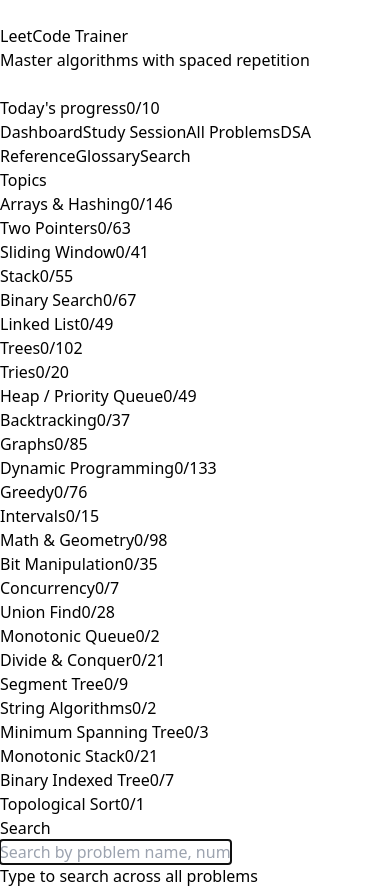
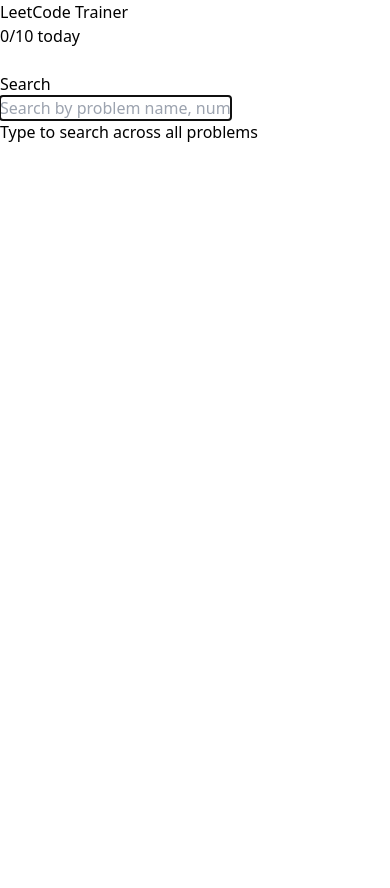
Before and after one commit to niamleeson/leetcode, a React (Vite) app: page /#/search in a window 390 px wide. After the commit the page ends 844 px from the top, so only its background shows below. Built offline with nearby package versions, Linux system fonts and the light colour scheme.

Commit message:
Change sidebar to a top nav bar with collapsible menu
Menu is now a horizontal bar at the top with a hamburger toggle.
Expanding it shows nav links as pills and topics in a grid.
No more floating overlay or backdrop.

Co-Authored-By: Claude Opus 4.6 <noreply@anthropic.com>

```diff
--- a/src/App.tsx
+++ b/src/App.tsx
@@ -98,7 +98,7 @@ export default function App() {
         dailyGoal={store.dailyGoal}
         getTopicStats={store.getTopicStats}
       />
-      <main className="p-6 pt-14 overflow-y-auto max-w-5xl mx-auto">
+      <main className="p-6 overflow-y-auto max-w-5xl mx-auto">
         <Routes>
           <Route path="/" element={
             <Dashboard
--- a/src/components/Sidebar.tsx
+++ b/src/components/Sidebar.tsx
@@ -30,67 +30,43 @@ export default function Sidebar({
   const [open, setOpen] = useState(false);
 
   return (
-    <>
-      {/* Hamburger button - always visible when sidebar is closed */}
-      {!open && (
+    <div className="bg-gray-900 border-b border-gray-800">
+      {/* Top bar */}
+      <div className="flex items-center justify-between px-4 py-3">
+        <Link to="/" className="flex items-center gap-3">
+          <h1 className="text-lg font-bold text-white">LeetCode Trainer</h1>
+        </Link>
+        <div className="flex items-center gap-3">
+          <span className="text-xs text-gray-400">{solvedToday}/{dailyGoal} today</span>
+          <div className="w-16 bg-gray-800 rounded-full h-2 overflow-hidden">
+            <div
+              className="h-full bg-emerald-500 rounded-full"
+              style={{ width: `${Math.min(100, (solvedToday / dailyGoal) * 100)}%` }}
+            />
+          </div>
           <button
-          onClick={() => setOpen(true)}
-          className="fixed top-3 left-3 z-50 p-2 bg-gray-900 border border-gray-700 rounded-lg text-gray-300 hover:text-white hover:bg-gray-800 transition-colors"
-          aria-label="Open menu"
+            onClick={() => setOpen(!open)}
+            className="p-1.5 text-gray-300 hover:text-white hover:bg-gray-800 rounded-md transition-colors"
+            aria-label="Toggle menu"
           >
+            {open ? (
+              <svg className="w-5 h-5" fill="none" stroke="currentColor" viewBox="0 0 24 24">
+                <path strokeLinecap="round" strokeLinejoin="round" strokeWidth={2} d="M6 18L18 6M6 6l12 12" />
+              </svg>
+            ) : (
               <svg className="w-5 h-5" fill="none" stroke="currentColor" viewBox="0 0 24 24">
                 <path strokeLinecap="round" strokeLinejoin="round" strokeWidth={2} d="M4 6h16M4 12h16M4 18h16" />
               </svg>
+            )}
           </button>
-      )}
-
-      {/* Backdrop */}
-      {open && (
-        <div
-          className="fixed inset-0 bg-black/50 z-40"
-          onClick={() => setOpen(false)}
-        />
-      )}
-
-      {/* Sidebar drawer */}
-      <aside
-        className={`fixed top-0 left-0 z-50 w-72 bg-gray-900 border-r border-gray-800 h-screen flex flex-col overflow-hidden transition-transform duration-200 ${
-          open ? 'translate-x-0' : '-translate-x-full'
-        }`}
-      >
-        {/* Header with close button */}
-        <div className="flex items-center justify-between p-4 border-b border-gray-800">
-          <Link to="/" onClick={() => setOpen(false)}>
-            <h1 className="text-lg font-bold text-white">LeetCode Trainer</h1>
-            <p className="text-xs text-gray-500 mt-1">Master algorithms with spaced repetition</p>
-          </Link>
-          <button
-            onClick={() => setOpen(false)}
-            className="p-1.5 text-gray-400 hover:text-white hover:bg-gray-800 rounded-md transition-colors"
-            aria-label="Close menu"
-          >
-            <svg className="w-5 h-5" fill="none" stroke="currentColor" viewBox="0 0 24 24">
-              <path strokeLinecap="round" strokeLinejoin="round" strokeWidth={2} d="M6 18L18 6M6 6l12 12" />
-            </svg>
-          </button>
-        </div>
-
-        {/* Daily progress */}
-        <div className="p-4 border-b border-gray-800">
-          <div className="flex justify-between text-xs text-gray-400 mb-1">
-            <span>Today's progress</span>
-            <span>{solvedToday}/{dailyGoal}</span>
-          </div>
-          <div className="w-full bg-gray-800 rounded-full h-2 overflow-hidden">
-            <div
-              className="h-full bg-emerald-500 transition-all duration-500 rounded-full"
-              style={{ width: `${Math.min(100, (solvedToday / dailyGoal) * 100)}%` }}
-            />
         </div>
       </div>
 
+      {/* Collapsible menu */}
+      {open && (
+        <div className="border-t border-gray-800 px-4 py-3">
           {/* Navigation */}
-        <nav className="p-2 space-y-0.5">
+          <div className="flex flex-wrap gap-2 mb-3">
             {navItems.map(item => {
               const isActive = location.pathname === item.path;
               const badge = item.badgeKey === 'due' ? dueCount : 0;
@@ -100,7 +76,7 @@ export default function Sidebar({
                   key={item.path}
                   to={item.path}
                   onClick={() => setOpen(false)}
-                className={`w-full block px-3 py-2 rounded-md text-sm flex items-center justify-between transition-colors ${
+                  className={`px-3 py-1.5 rounded-md text-sm flex items-center gap-1.5 transition-colors ${
                     isActive
                       ? 'bg-blue-600/20 text-blue-400'
                       : 'text-gray-300 hover:bg-gray-800 hover:text-white'
@@ -115,14 +91,11 @@ export default function Sidebar({
                 </Link>
               );
             })}
-        </nav>
+          </div>
 
           {/* Topics */}
-        <div className="flex-1 overflow-y-auto border-t border-gray-800 mt-2">
-          <p className="px-4 py-2 text-xs font-semibold text-gray-500 uppercase tracking-wider">
-            Topics
-          </p>
-          <div className="px-2 pb-4 space-y-0.5">
+          <p className="text-xs font-semibold text-gray-500 uppercase tracking-wider mb-2">Topics</p>
+          <div className="grid grid-cols-2 sm:grid-cols-3 gap-1">
             {STUDY_ORDER.map(topic => {
               const tStats = getTopicStats(topic as Topic);
               const pct = tStats.total > 0 ? Math.round((tStats.solved / tStats.total) * 100) : 0;
@@ -134,28 +107,23 @@ export default function Sidebar({
                   key={topic}
                   to={`/topic/${slug}`}
                   onClick={() => setOpen(false)}
-                  className={`w-full block px-3 py-1.5 rounded-md text-sm flex items-center gap-2 transition-colors ${
+                  className={`px-2 py-1.5 rounded-md text-sm flex items-center gap-2 transition-colors ${
                     isSelected
                       ? 'bg-blue-600/20 text-blue-400'
                       : 'text-gray-400 hover:bg-gray-800 hover:text-gray-200'
                   }`}
                 >
-                  <span className="flex-1 truncate">{topic}</span>
-                  <span className="text-xs text-gray-600 whitespace-nowrap">
-                    {tStats.solved}/{tStats.total}
-                  </span>
-                  <div className="w-8 bg-gray-800 rounded-full h-1.5 overflow-hidden">
-                    <div
-                      className="h-full bg-emerald-500 rounded-full"
-                      style={{ width: `${pct}%` }}
-                    />
+                  <span className="flex-1 truncate text-xs">{topic}</span>
+                  <span className="text-xs text-gray-600 whitespace-nowrap">{tStats.solved}/{tStats.total}</span>
+                  <div className="w-6 bg-gray-800 rounded-full h-1.5 overflow-hidden">
+                    <div className="h-full bg-emerald-500 rounded-full" style={{ width: `${pct}%` }} />
                   </div>
                 </Link>
               );
             })}
           </div>
         </div>
-      </aside>
-    </>
+      )}
+    </div>
   );
 }
```
Also changed, not shown: 5 other files (tests, documents, lock files or other folders). Lines whose indentation alone changed are shown as unchanged.
